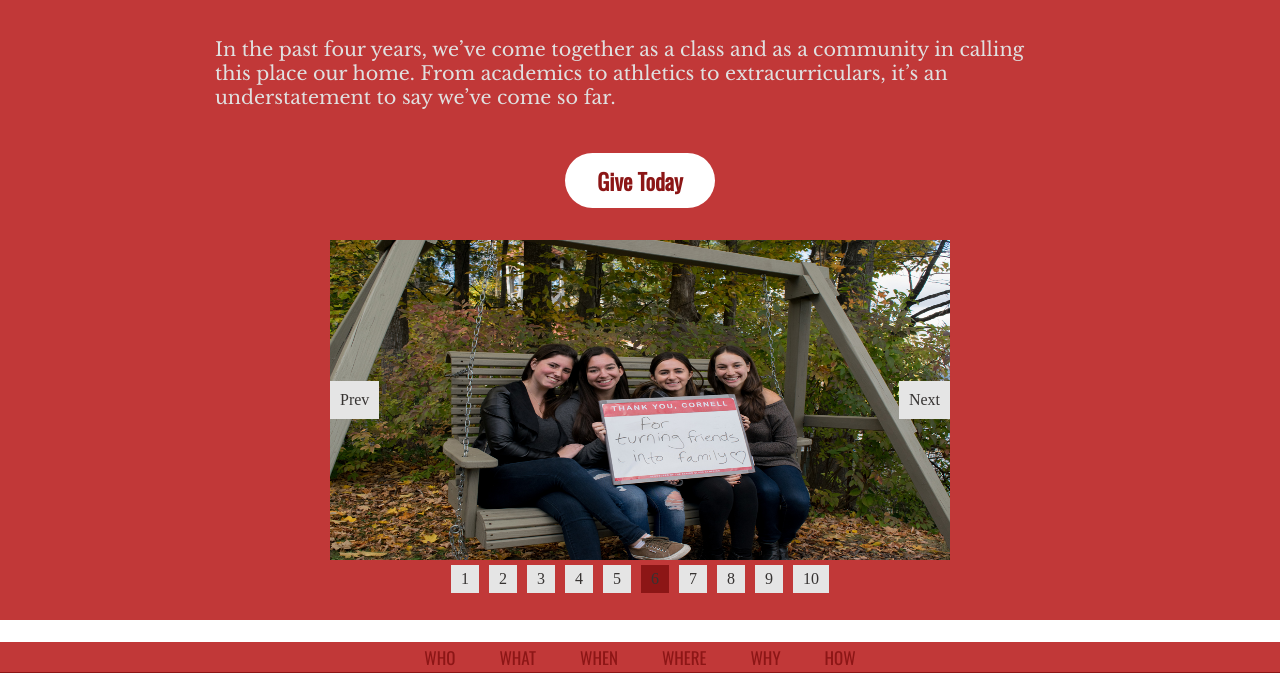
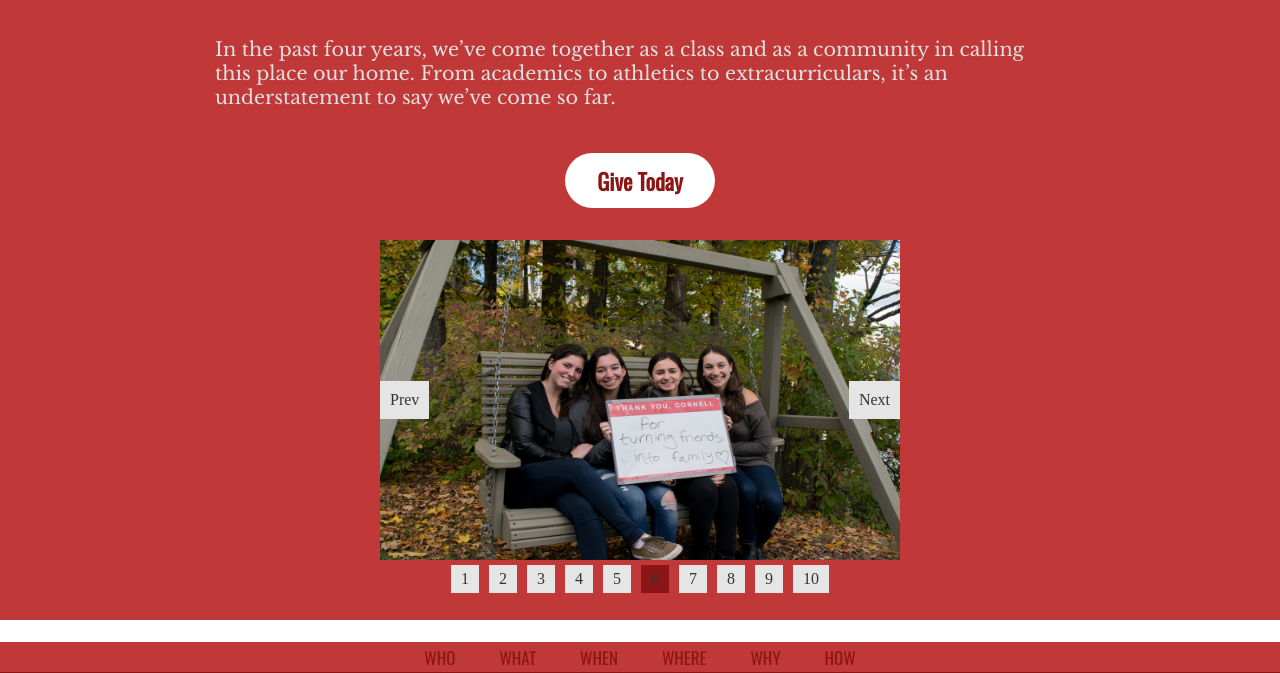
Before and after one commit to zachpraiss22/info1300, a PHP site: page / in a window 1280 px wide. Shown: the part 558-1231 px from the top of the page. Run offline with PHP 8.4, Linux system fonts and the light colour scheme; some libraries are stand-ins or nearby versions.

Commit message:
changes to slideshow and images

```diff
--- a/index.php
+++ b/index.php
@@ -37,7 +37,7 @@
                     $('#banner-slide').bjqs({
                         animtype: 'slide',
                         height: 320,
-                        width: 620,
+                        width: 520,
                         responsive: true,
                         randomstart: true
                     });
--- a/when.php
+++ b/when.php
@@ -37,7 +37,7 @@
                     $('#banner-slide').bjqs({
                         animtype: 'slide',
                         height: 320,
-                        width: 620,
+                        width: 520,
                         responsive: true,
                         randomstart: true
                     });
```
Also changed, not shown: img/gallery1.jpg, img/gallery10.jpg, img/gallery2.jpg, img/gallery5.jpg, img/gallery9.jpg.
